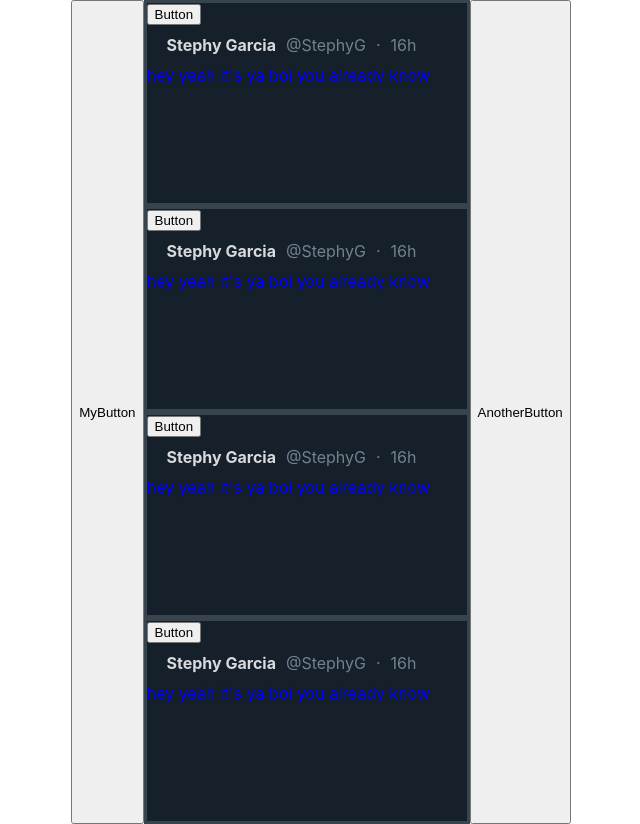
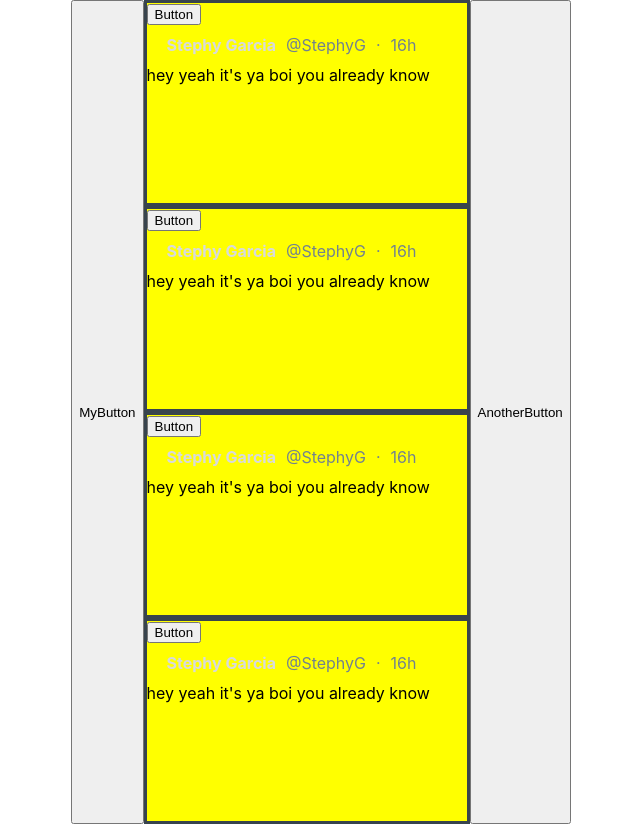
Before and after one commit to michael-mcmasters/twitter-clone, a React (Create React App) app: page / in a window 1280 px wide. Shown: the whole page, without its empty margins (319-959 px from the left). Built offline with nearby package versions, Linux system fonts and the light colour scheme.

Commit message:
Tweets can now use Colors constant to get their text/background colors. Button also toggles from constant.lightTheme to constant.darkTheme

```diff
--- a/src/components/constants/Colors.js
+++ b/src/components/constants/Colors.js
@@ -1,14 +1,17 @@
 // Can't use default imports for constants.
 //
+
+// dark: backGround: "#15202b",
+
 export const Colors = {
   darkMode: {
-    backGround: "#15202b",
-    textPrim: "#d8dadc",
+    backGround: "red",
+    textPrime: "#d8dadc",
     textSec: "",
   },
   lightMode: {
     backGround: "yellow",
-    primary: "blue",
-    secondary: "",
+    textPrime: "blue",
+    textSec: "",
   },
 };
--- a/src/components/customHooks/ColorThemeContext.js
+++ b/src/components/customHooks/ColorThemeContext.js
@@ -9,15 +9,15 @@ export const SetColorThemeContext = createContext();
 
 // In App.js, this function is called with <ThemeProvider>
 export function ColorThemeProvider({ children }) {
-  const [colorTheme, setColorTheme] = useState({
-    color: Colors.lightMode.primary,
-  });
+  const [colorTheme, setColorTheme] = useState(Colors.lightMode);
 
   function handleSetColorTheme() {
-    if (colorTheme.color === "red") {
-      setColorTheme({ color: "green" });
+    if (colorTheme === Colors.lightMode) {
+      setColorTheme(Colors.darkMode);
+      console.log("was light mode");
     } else {
-      setColorTheme({ color: "red" });
+      setColorTheme(Colors.lightMode);
+      console.log("was dark mode");
     }
   }
 
--- a/src/components/tweet/Tweet.js
+++ b/src/components/tweet/Tweet.js
@@ -6,10 +6,10 @@ import {
 
 // By making them both lists <li>, instead of items <ul> in a list, they go from left to right
 export default function Tweet() {
-  const themeStyles = useContext(ColorThemeContext);
+  const colorTheme = useContext(ColorThemeContext);
 
   return (
-    <div style={container}>
+    <div style={container2(colorTheme)}>
       <button onClick={useContext(SetColorThemeContext)}>Button</button>
       <div style={headContainer}>
         <div style={name}>Stephy Garcia</div>
@@ -17,24 +17,24 @@ export default function Tweet() {
         <div style={screenName}>·</div>
         <div style={screenName}>16h</div>
       </div>
-      <div style={body(themeStyles)}>hey yeah it's ya boi you already know</div>
+      <div style={body(colorTheme)}>hey yeah it's ya boi you already know</div>
     </div>
   );
 }
 
-function container2(themeStyle) {
+function container2(colorTheme) {
   return {
     border: "3px solid #38444d",
-    backgroundColor: "#15202b",
+    backgroundColor: colorTheme.backGround,
     height: "200px",
   };
 }
 
-const container = {
-  border: "3px solid #38444d",
-  backgroundColor: "#15202b",
-  height: "200px",
-};
+// const container = {
+//   border: "3px solid #38444d",
+//   backgroundColor: "#15202b",
+//   height: "200px",
+// };
 
 // the top row of a tweet (name, username, how old tweet is)
 const headContainer = {
```
